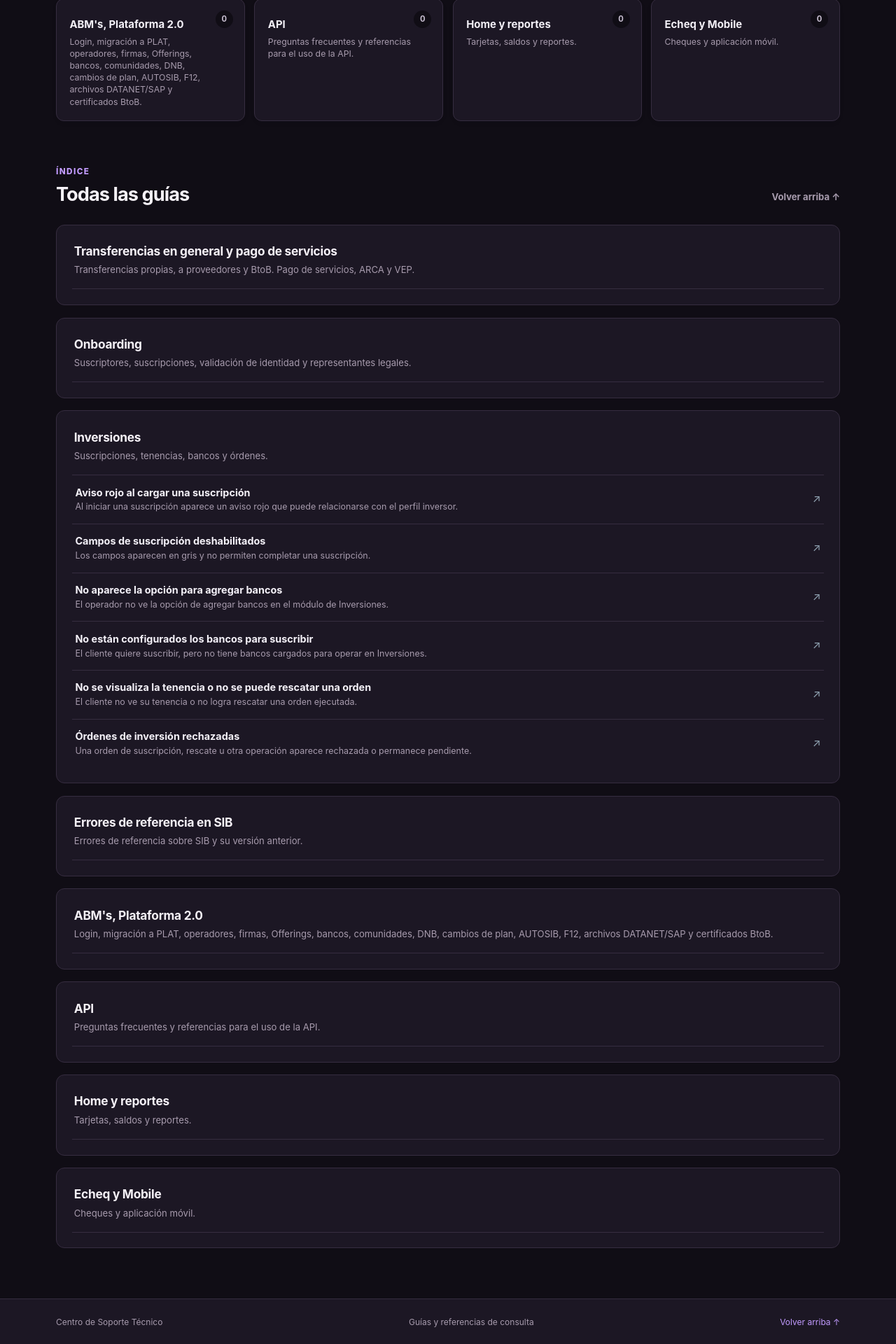
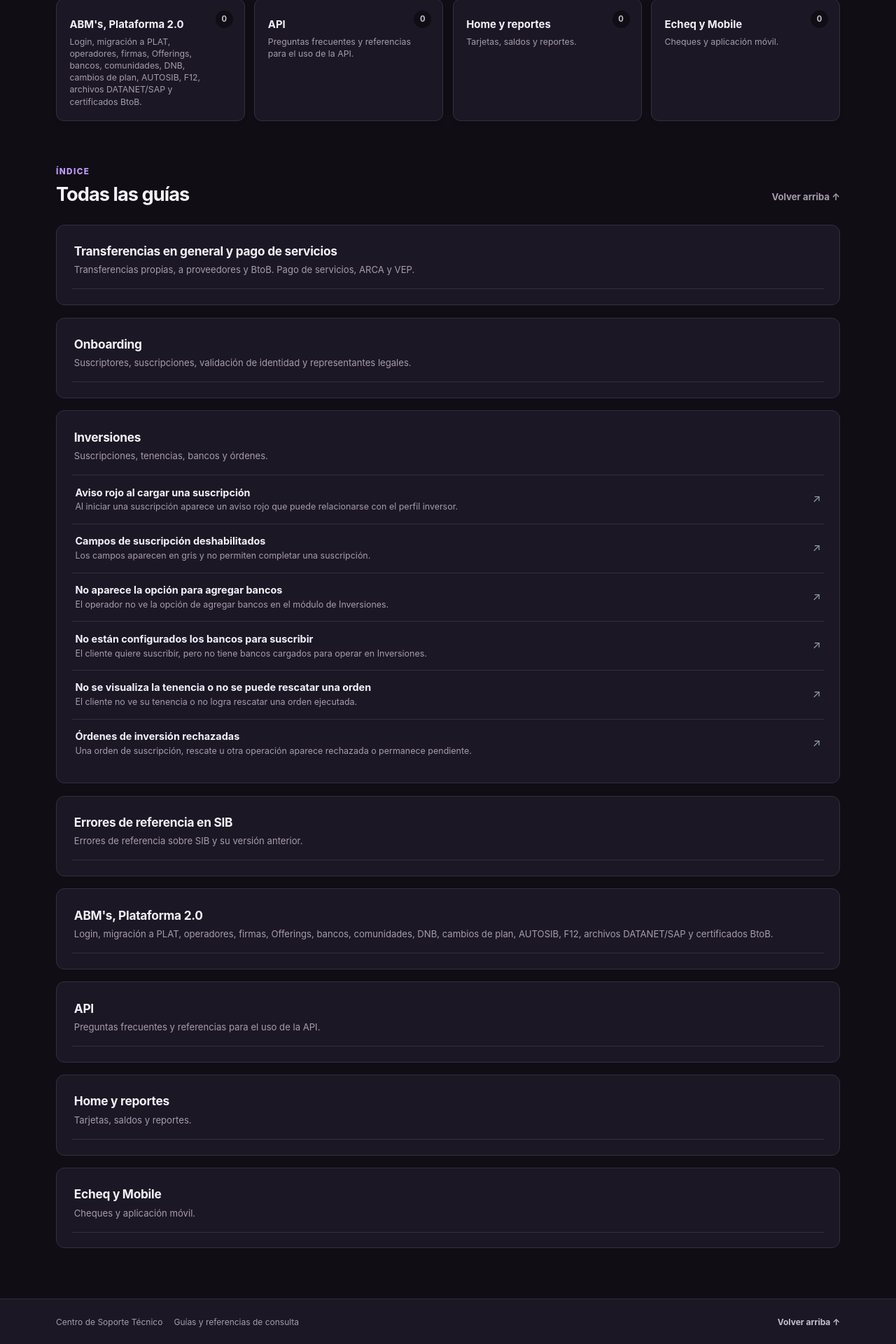
Before and after one commit to Franklizcano/kevin-web, a Jekyll site: the page built from index.html, in a window 1280 px wide. Shown: the part 717-2637 px from the top of the page at 70% size. Built offline with Jekyll 4.4.1, drawn with Linux system fonts in a browser that asks for light colours.

Commit message:
Apply support site changes

```diff
--- a/assets/css/site.css
+++ b/assets/css/site.css
@@ -352,6 +352,7 @@ a:focus-visible, button:focus-visible, input:focus-visible {
 
 .directory-section { padding-top: 4rem; padding-bottom: 4.5rem; }
 .directory-section > .section-heading { margin-bottom: 1.65rem; }
+.directory-section.is-filtered > .section-heading > div:first-child { display: none; }
 .directory-actions { display: flex; align-items: center; justify-content: flex-end; gap: 1rem; }
 .reset-categories {
   padding: 0;
@@ -376,6 +377,7 @@ a:focus-visible, button:focus-visible, input:focus-visible {
   padding: .1rem .2rem 1rem;
   border-bottom: 1px solid var(--line);
 }
+.directory-category.is-selected .directory-category-heading { display: none; }
 .directory-category-heading h3 {
   margin: 0;
   color: var(--navy);
@@ -492,6 +494,8 @@ a:focus-visible, button:focus-visible, input:focus-visible {
 
 .site-footer { border-top: 1px solid var(--line); background: var(--paper); }
 .site-footer-inner { min-height: 64px; gap: 1rem; color: var(--muted); font-size: .75rem; }
+.footer-top-link { margin-left: auto; color: var(--muted-dark); font-weight: 650; }
+.footer-top-link:hover { color: var(--blue); }
 
 @media (max-width: 900px) {
   .hero-inner { grid-template-columns: 1fr; gap: 2rem; padding-top: 3.2rem; }
@@ -530,4 +534,5 @@ a:focus-visible, button:focus-visible, input:focus-visible {
   .article-page { padding: 1.25rem; }
   .related-articles ul { grid-template-columns: 1fr; }
   .site-footer-inner { align-items: flex-start; justify-content: center; flex-direction: column; gap: .1rem; padding: .8rem 0; }
+  .footer-top-link { margin-left: 0; }
 }
```
